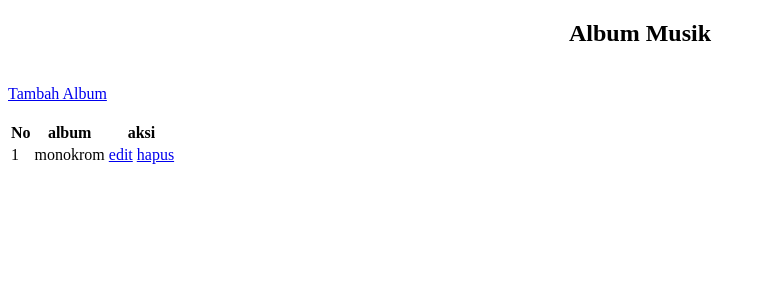
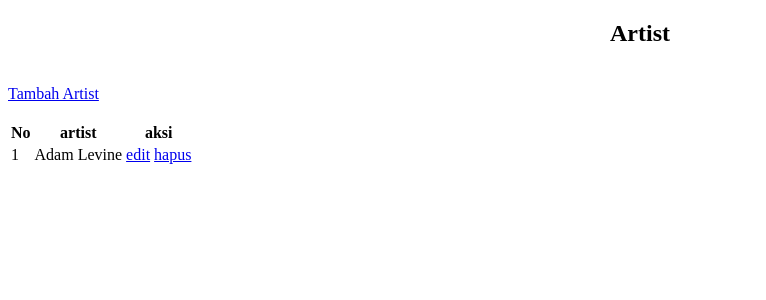
Before and after one commit to haiqalrizkyr/spotipai, a PHP site: page /admin/album.php in a window 1280 px wide. Shown: the top 300 px of the page, without its empty margins (0-766 px from the left). Run offline with PHP 8.4, Linux system fonts and the light colour scheme.

Commit message:
Update album.php

```diff
--- a/admin/album.php
+++ b/admin/album.php
@@ -3,20 +3,20 @@
 <head>
     <meta charset="UTF-8">
     <meta name="viewport" content="width=device-width, initial-scale=1.0">
-    <title>Album </title>
+    <title>Artist </title>
 </head>
 <body>
-    <h2 align="center">Album Musik</h2>
+    <h2 align="center">Artist</h2>
     <br>
 	<div class="container">
     <table class="table table-bordered">
-	<a href="index.php?halaman=tambahalbum" id="right" class="btn btn-success"><i class='fas fa-folder-plus'></i> Tambah Album</a>
+	<a href="index.php?halaman=tambahartist" id="right" class="btn btn-success"><i class='fas fa-folder-plus'></i> Tambah Artist</a>
 	<br><br>
 
 	<thead>
 		<tr>
 			<th>No</th>
-			<th>album</th>
+			<th>artist</th>
 			<th>aksi</th>
 		</tr>
 	</thead>
@@ -24,10 +24,10 @@
 
 		<tr>
 			<td>1</td>
-			<td>monokrom</td>
+			<td>Adam Levine</td>
 			<td>
-			<a href="index.php?halaman=editalbum" class="btn btn-warning"><i class='fas fa-edit' ></i> edit</a>
-			<a href="index.php?halaman=hapusalbum" class="btn-danger btn"><i class='fas fa-trash-alt'></i> hapus</a>
+			<a href="index.php?halaman=editartist" class="btn btn-warning"><i class='fas fa-edit' ></i> edit</a>
+			<a href="index.php?halaman=hapusartist" class="btn-danger btn"><i class='fas fa-trash-alt'></i> hapus</a>
 			</td>
 		</tr>
 
```
